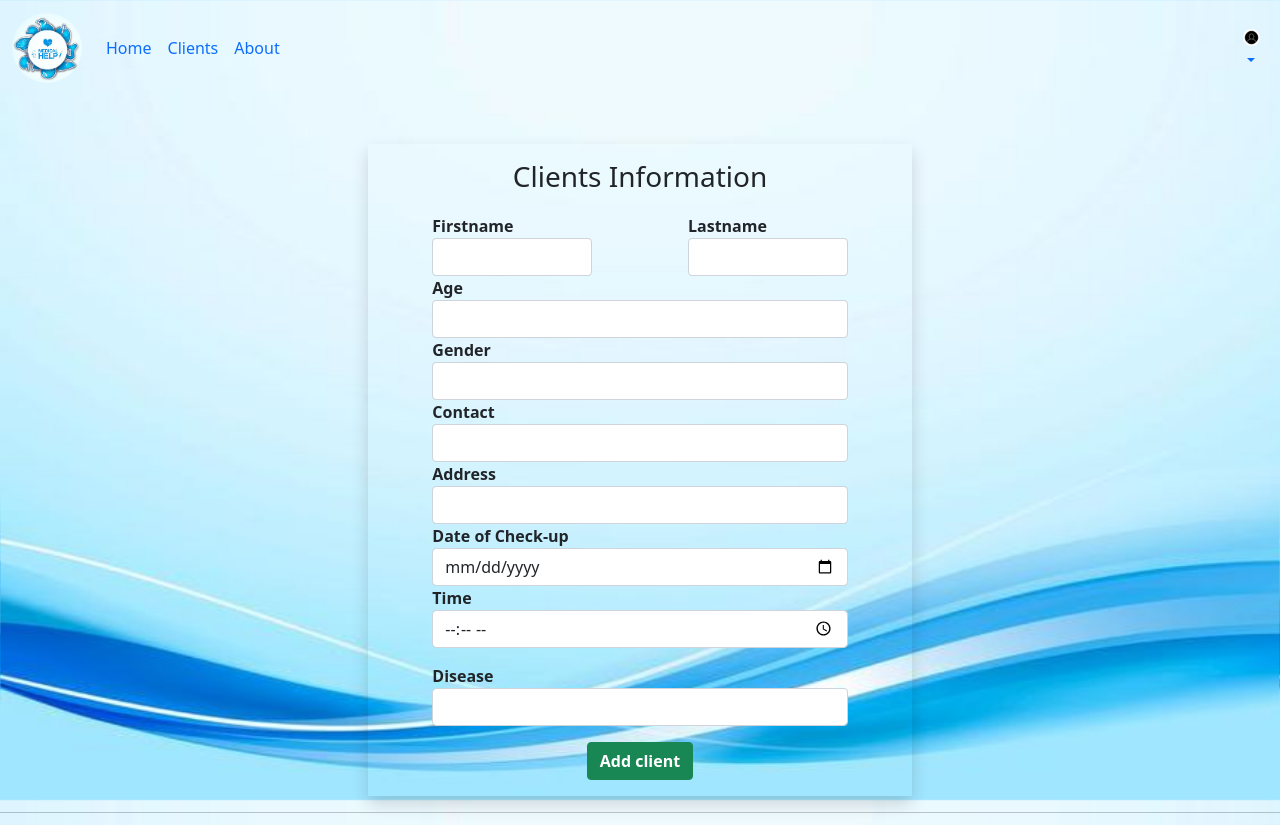
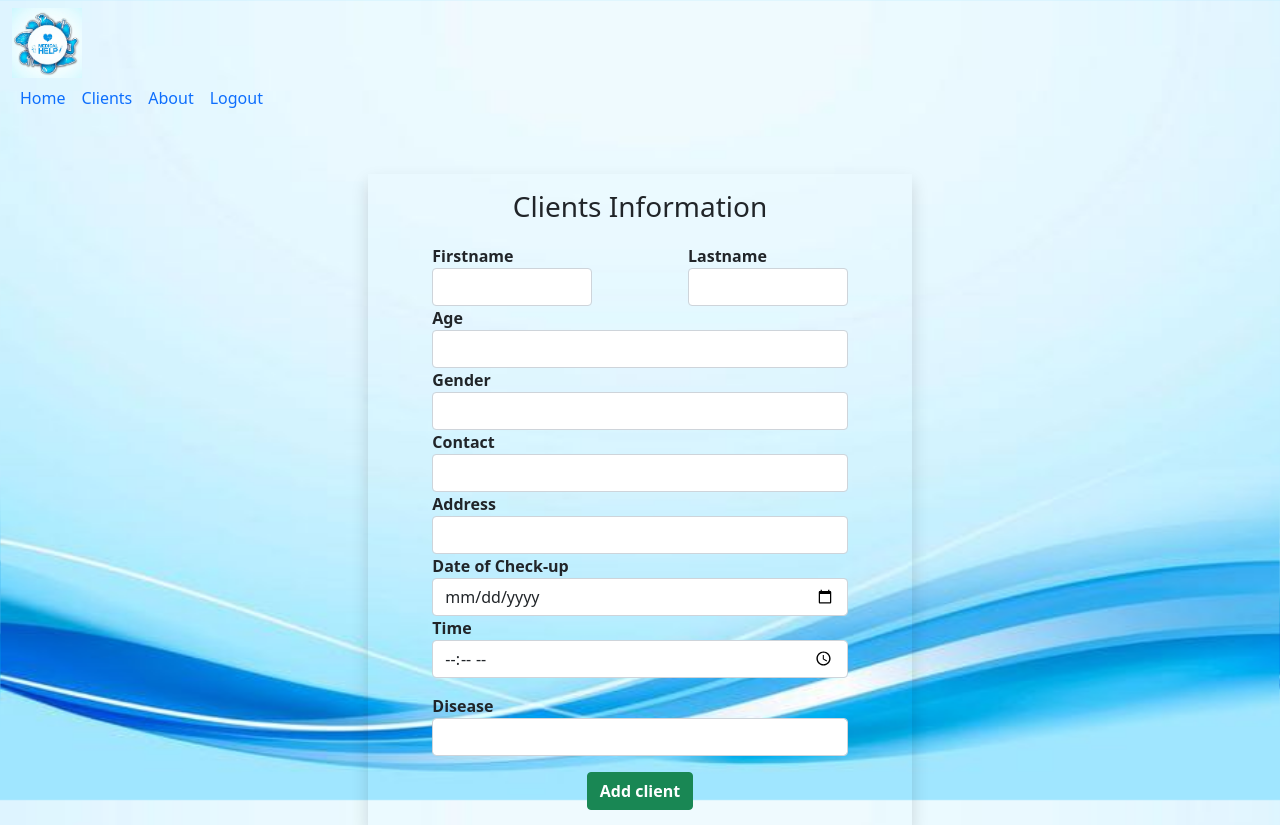
Before and after one commit to RheaServidad/hms, a PHP site: page /index.php in a window 1280 px wide. Shown: the top 825 px of the page. Run offline with PHP 8.4, Linux system fonts and the light colour scheme; a user stored in the database is signed in; data comes from the database, SQL or seed files in the repository.

Commit message:
Update header.php

```diff
--- a/header.php
+++ b/header.php
@@ -6,21 +6,12 @@ include 'conn.php';
 <!DOCTYPE html>
 <html lang="en">
 <style>
-    .icon {
-        grid-row: 3/4;
-        grid-column: 4/5;
-    }
+     .icon {
 
-    .rhea {
-        margin-left: 81%;
-    }
-
-    .avatar {
-        width: 100%;
-        height: 10%;
-    }
+grid-row: 3/4;
+grid-column: 4/5;
+}
 </style>
-
 <head>
     <meta charset="UTF-8">
     <meta name="viewport" content="width=device-width, initial-scale=1.0">
@@ -32,57 +23,32 @@ include 'conn.php';
 <body>
     <nav class="navbar navbar-expand-lg bg-body-tertiary">
         <div class="container-fluid">
-            <a class="navbar-brand" href="#"><img src="img/m.jpg" style="border-radius: 50%;" width="70" height="70"
-                    alt=""></a>
-            <button class="navbar-toggler" type="button" data-bs-toggle="collapse"
-                data-bs-target="#navbarSupportedContent" aria-controls="navbarSupportedContent" aria-expanded="false"
-                aria-label="Toggle navigation">
-                <span class="navbar-toggler-icon"></span>
-            </button>
+            <div class="icon">
+            <div class="icon">
+                <img src="img/m.jpg" width="70" height="70"> </div>
             <div class="collapse navbar-collapse" id="navbarSupportedContent">
                 <ul class="navbar-nav me-auto mb-2 mb-lg-0">
                     <li class="nav-item">
                         <a class="nav-link active" aria-current="page" href="index.php">Home</a>
                     </li>
                     <li class="nav-item">
-                        <a class="nav-link" href="client.php">Clients</a>
+                        <a class="nav-link" href="index.php?view&id">Clients</a>
                     </li>
                     <li class="nav-item">
-                        <a class="nav-link" href="about.php?edit&id">About</a>
+                        <a class="nav-link" href="index.php?edit&id">About</a>
                     </li>
                 </ul>
-                <ul class="navbar-nav rhea"> <!-- Added ms-auto class to move the ul to the right -->
+                <ul class="navbar-nav">
                     <li class="nav-item">
                         <?php
                         if (isset($_SESSION['logged_in'])) { ?>
-                            <div class="dropdown">
-                                <a class="nav-link dropdown-toggle" href="#" role="button" id="profileDropdown"
-                                    data-bs-toggle="dropdown" aria-expanded="false">
-                                    <div class="avatar" align="right">
-                                        <img src="img/pIcon.jpg" height="100%" width="100%" style="border-radius: 50%;">
-                                    </div>
-                                </a>
-                                <ul class="dropdown-menu" aria-labelledby="profileDropdown">
-                                    <li>
-                                        <a class="dropdown-item" href="profile.php?profile&id=<?= $_SESSION['u_id'] ?>">View
-                                            Profile</a>
-                                    </li>
-                                    <li>
-                                        <hr class="dropdown-divider">
-                                    </li>
-                                    <li>
-                                        <a class="dropdown-item" href="process.php?logout">Logout</a>
-                                    </li>
-                                </ul>
-                            </div>
+                            <a href="process.php?logout" class="nav-link">Logout</a>
                         <?php } else { ?>
                             <a href="login.php" class="nav-link">Login</a>
                         <?php } ?>
                     </li>
                 </ul>
+
             </div>
         </div>
     </nav>
-</body>
-
-</html>
```
